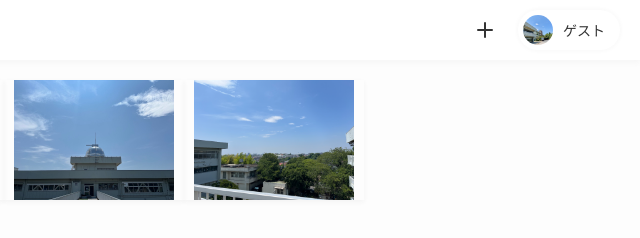
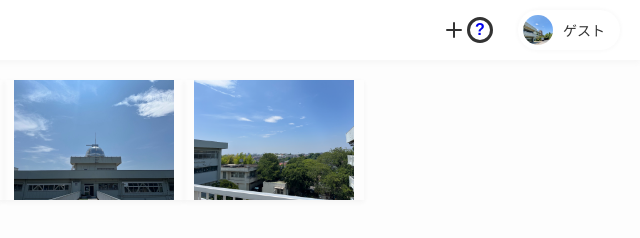
Before and after one commit to htvoffcial/MatsukoGallery, a plain HTML site: page index.html in a window 1280 px wide. Shown: the full height of the page, 640-1280 px from the left. Drawn offline with Linux system fonts and the light colour scheme; grey boxes are pictures that could not be loaded.

Commit message:
ヘルプ追加

```diff
--- a/index.html
+++ b/index.html
@@ -37,6 +37,9 @@
                 <div class="plus-icon">
                 </div>
             </a>
+            <a href="https://sites.google.com/view/mtdchelp/activity/photos" style="text-decoration:none;">
+                <div class="helpicon">?</div>
+            </a>
             <div class="usericonbox">
                 <img src="/images/3573_KOUSHA1.webp" alt="User Icon" class="usericon">
                 <span>ゲスト</span>
@@ -62,7 +65,7 @@
     </div>
 </body>
 <script>
-    function mtal(){
+    function mtal() {
         location.href = "mtalsignin.html";
     }
     async function loadGallery() {
@@ -139,6 +142,18 @@
         overflow: hidden;
     }
 
+    .helpicon {
+        position: relative;
+        display: flex;
+        align-items: center;
+        justify-content: center;
+        width: 20px;
+        height: 20px;
+        border: solid #333;
+        border-radius: 50%;
+        text-decoration: none;
+        font-weight: 600;
+    }
 
     .rightbox {
         width: 80%;
@@ -316,30 +331,34 @@
         .usericonbox span {
             display: none;
         }
+
         .leftbox {
-            position:fixed;
-            bottom:0;
+            position: fixed;
+            bottom: 0;
             width: 100%;
             display: flex;
             flex-direction: row;
-            gap:5px;
+            gap: 5px;
             width: calc(100% - 30px);
             height: auto;
             padding: 10px;
         }
+
         .leftbox a {
             flex: 1;
             text-align: center;
-            width:50%;
+            width: 50%;
         }
+
         .rightbox {
             width: 100%;
             height: calc(100vh - 50px);
             padding: 10px;
         }
+
         .mainbox {
             flex-direction: column;
-            height:calc(100vh - 160px);
+            height: calc(100vh - 160px);
         }
     }
 </style>
```
